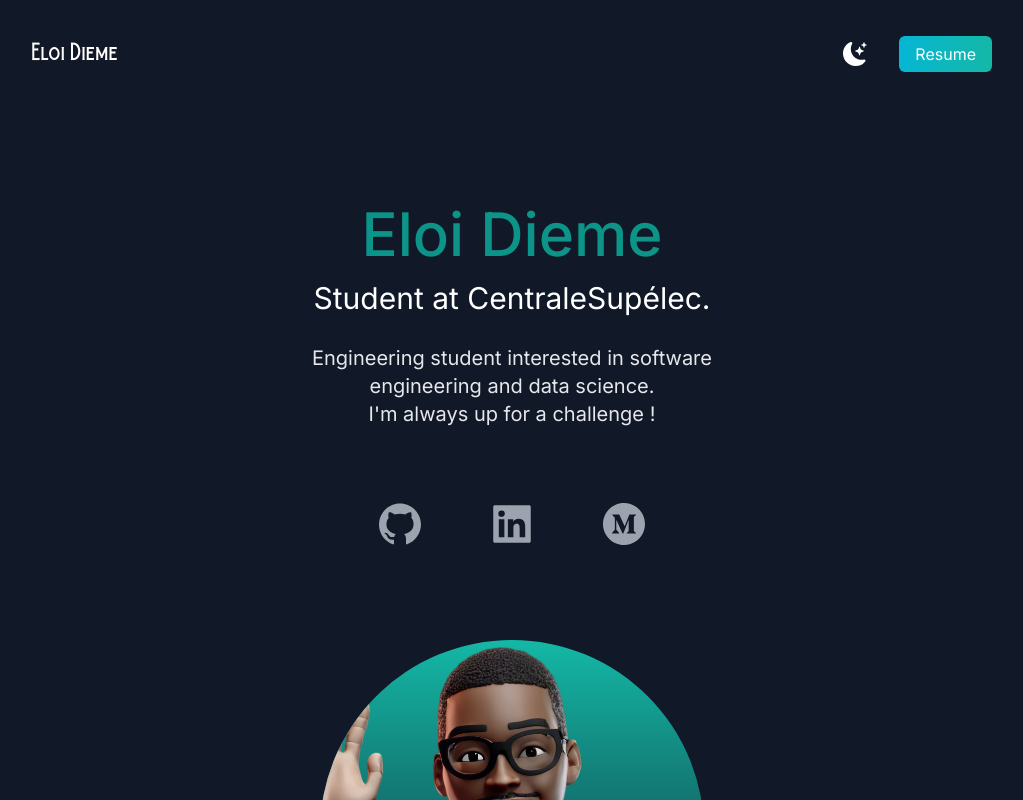
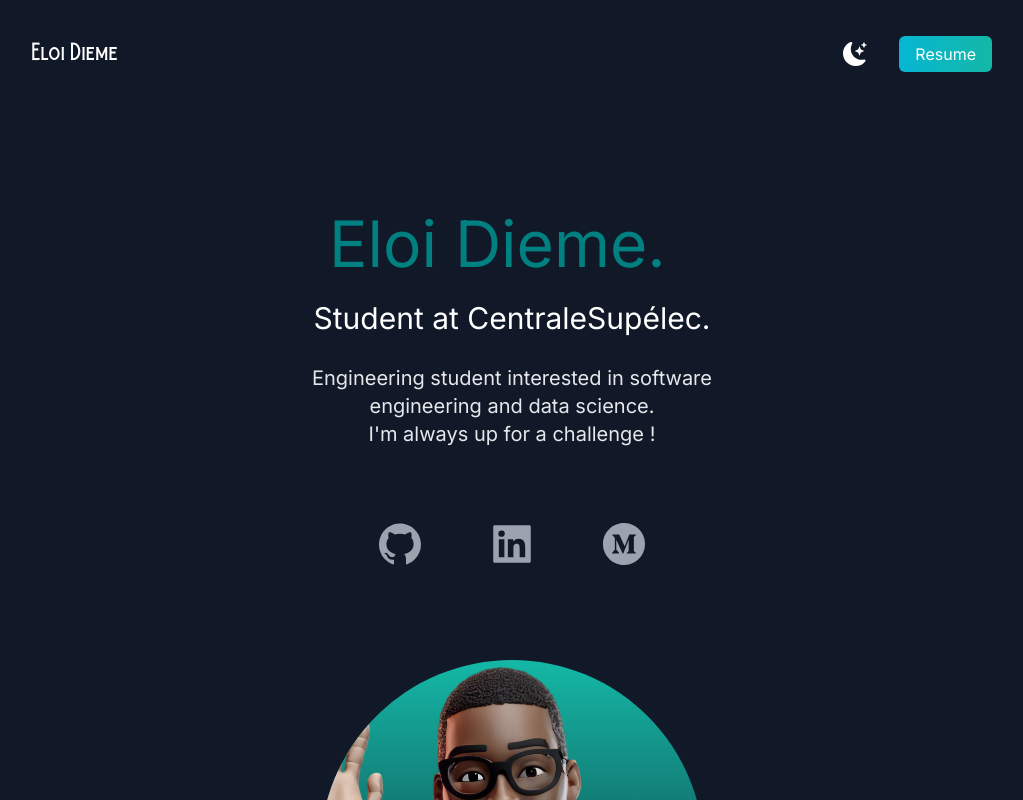
Before and after one commit to eloidieme/portfolio-website, a Next.js app: page / in a window 1280 px wide. Shown: the top 800 px of the page, without its empty margins (128-1151 px from the left). Built offline with nearby package versions, Linux system fonts and the light colour scheme.

Commit message:
working website, some links missing

```diff
--- a/app/globals.css
+++ b/app/globals.css
@@ -22,3 +22,26 @@ a {
   font-family: "burtons";
   src: url('../public/Burtons.otf');
 }
+
+.console-container {
+  font-size: 4em;
+  text-align: center;
+  width: 600px;
+  display: block;
+  top: 0;
+  bottom: 0;
+  left: 0;
+  right: 0;
+  margin: auto;
+}
+
+.console-underscore {
+  display: inline-block;
+  position: relative;
+  top: -0.14em;
+  left: 10px;
+}
+
+.hidden {
+  opacity: 0;
+}
--- a/app/page.js
+++ b/app/page.js
@@ -16,53 +16,40 @@ import al from "../public/al.png";
 import fs from "../public/fs.png";
 import abm from "../public/abm.png";
 import lru from "../public/lru.png";
-import { useState, useEffect } from "react";
+import React, { useState, useEffect } from "react";
 
 export default function Home() {
-  const titleText = "Eloi Dieme"; // Your title
-  const [animatedTitle, setAnimatedTitle] = useState([]);
   const [darkMode, setDarkMode] = useState(true);
 
   useEffect(() => {
-    // Initialize the title with each letter in an object including its animation state
-    const letters = titleText.split('').map(letter => ({
-      letter,
-      isAnimating: false,
-    }));
+    const consoleText = (words, id, colors) => {
+      let visible = true;
+      const con = document.getElementById('console');
+      let letterCount = 0;
+      let x = 1;
+      const target = document.getElementById(id);
+      target.setAttribute('style', `color: ${colors[0]}`);
+      let wordIndex = 0; // Track the current word
 
-    setAnimatedTitle(letters);
+      // Start displaying the letters
+      const interval = setInterval(() => {
+        if (letterCount === words[wordIndex].length + 1) {
+          clearInterval(interval); // Stop the interval when the word is fully displayed
+        } else {
+          target.innerHTML = words[wordIndex].substring(0, letterCount);
+          letterCount += x;
+        }
+      }, 120);
 
-    const animateLetter = (index) => {
-      if (index < 0 || index >= letters.length) {
-        // Animation complete; ensure the last letter is also teal
-        return;
-      }
-
-      // Animate the current letter to orange and then back to teal
-      setAnimatedTitle(current => current.map((item, idx) => ({
-        ...item,
-        isAnimating: idx === index,
-      })));
-
-      // Wait for a moment before turning the letter back to teal
-      setTimeout(() => {
-        setAnimatedTitle(current => current.map((item, idx) => ({
-          ...item,
-          // Turn the letter back to teal after it's been orange
-          isAnimating: false,
-        })));
-
-        // Proceed to animate the next letter after a short delay
-        setTimeout(() => {
-          animateLetter(index + 1);
-        }, 100); // Adjust this delay as needed
-      }, 200); // This is the time the letter stays orange before going back to teal
+      // Keep the underscore blinking indefinitely
+      setInterval(() => {
+        con.className = visible ? 'console-underscore hidden' : 'console-underscore text-black dark:text-white';
+        visible = !visible;
+      }, 400);
     };
 
-    // Start animating the first letter
-    animateLetter(0);
-
-  }, [titleText]);
+    consoleText(['Eloi Dieme.'], 'text', ['teal']);
+  }, []);
 
   return (
     <div className={darkMode ? "dark" : ""}>
@@ -94,16 +81,18 @@ export default function Home() {
             </ul>
           </nav>
           <div className="text-center p-10">
-          <h2 className="text-5xl py-2 font-medium md:text-6xl">
-        {animatedTitle.map((item, index) => (
-          <span
-            key={index}
-            className={`transition-colors duration-200 ${item.isAnimating ? 'text-orange-500' : 'text-teal-600'}`}
-          >
-            {item.letter}
-          </span>
-        ))}
-      </h2>
+            <div>
+              <div className="console-container">
+                <span id="text"></span>
+                <div
+                  className="console-underscore text-black dark:text-white"
+                  id="console"
+                >
+                  &#95;
+                </div>
+              </div>
+            </div>
+
             <h3 className="text-2xl py-2 md:text-3xl dark:text-white">
               Student at CentraleSupélec.
             </h3>
@@ -120,7 +109,7 @@ export default function Home() {
             <a href="https://www.linkedin.com/in/eloi-dieme">
               <AiFillLinkedin />
             </a>
-            <a href="https://www.medium.com">
+            <a href="https://medium.com/@eloidieme">
               <AiFillMediumCircle />
             </a>
           </div>
@@ -173,7 +162,7 @@ export default function Home() {
             </p>
             <div className="mt-4">
               <a
-                href="https://dev.to/yourusername"
+                href="https://medium.com/@eloidieme"
                 className="inline-flex items-center text-teal-500 hover:text-teal-600"
               >
                 See more blog posts by me
@@ -220,8 +209,8 @@ export default function Home() {
                   href="#"
                   class="block text-center text-white px-4 py-2 rounded-md relative overflow-hidden"
                 >
-                  <div class="absolute inset-0 bg-gradient-to-r from-cyan-500 to-teal-500 group-hover:opacity-0 transition-opacity duration-500"></div>
-                  <div class="absolute inset-0 bg-gradient-to-r from-orange-500 to-red-500 opacity-0 group-hover:opacity-100 transition-opacity duration-500"></div>
+                  <div class="absolute inset-0 bg-gradient-to-r from-cyan-500 to-teal-500 group-hover:opacity-0 transition-opacity duration-300"></div>
+                  <div class="absolute inset-0 bg-gradient-to-r from-orange-500 to-red-500 opacity-0 group-hover:opacity-100 transition-opacity duration-300"></div>
                   <span class="relative z-10">Read on Medium</span>
                 </a>
               </div>
@@ -246,8 +235,8 @@ export default function Home() {
                   href="#"
                   class="block text-center text-white px-4 py-2 rounded-md relative overflow-hidden"
                 >
-                  <div class="absolute inset-0 bg-gradient-to-r from-cyan-500 to-teal-500 group-hover:opacity-0 transition-opacity duration-500"></div>
-                  <div class="absolute inset-0 bg-gradient-to-r from-orange-500 to-red-500 opacity-0 group-hover:opacity-100 transition-opacity duration-500"></div>
+                  <div class="absolute inset-0 bg-gradient-to-r from-cyan-500 to-teal-500 group-hover:opacity-0 transition-opacity duration-300"></div>
+                  <div class="absolute inset-0 bg-gradient-to-r from-orange-500 to-red-500 opacity-0 group-hover:opacity-100 transition-opacity duration-300"></div>
                   <span class="relative z-10">Read on Medium</span>
                 </a>
               </div>
@@ -277,8 +266,8 @@ export default function Home() {
                   href="#"
                   class="block text-center text-white px-4 py-2 rounded-md relative overflow-hidden"
                 >
-                  <div class="absolute inset-0 bg-gradient-to-r from-cyan-500 to-teal-500 group-hover:opacity-0 transition-opacity duration-500"></div>
-                  <div class="absolute inset-0 bg-gradient-to-r from-orange-500 to-red-500 opacity-0 group-hover:opacity-100 transition-opacity duration-500"></div>
+                  <div class="absolute inset-0 bg-gradient-to-r from-cyan-500 to-teal-500 group-hover:opacity-0 transition-opacity duration-300"></div>
+                  <div class="absolute inset-0 bg-gradient-to-r from-orange-500 to-red-500 opacity-0 group-hover:opacity-100 transition-opacity duration-300"></div>
                   <span class="relative z-10">Read on Medium</span>
                 </a>
               </div>
@@ -300,7 +289,7 @@ export default function Home() {
             </p>
             <div className="mt-4">
               <a
-                href="https://dev.to/yourusername"
+                href="https://github.com/eloidieme"
                 className="inline-flex items-center text-teal-500 hover:text-teal-600"
               >
                 See more projects by me
@@ -323,7 +312,7 @@ export default function Home() {
           </div>
           <div className="flex flex-col gap-10 py-10 lg:flex-row lg:flex-wrap">
             <a
-              href="your-link-here-for-img1"
+              href="https://github.com/eloidieme/Localisation-Acoustique"
               className="basis-1/3 flex-1 relative group block"
             >
               <Image
@@ -341,7 +330,7 @@ export default function Home() {
               </div>
             </a>
             <a
-              href="your-link-here-for-img1"
+              href="https://github.com/eloidieme/Agent-Based-Modeling"
               className="basis-1/3 flex-1 relative group block"
             >
               <Image
@@ -359,7 +348,7 @@ export default function Home() {
               </div>
             </a>
             <a
-              href="your-link-here-for-img1"
+              href="https://github.com/eloidieme/ML-Cancer-App"
               className="basis-1/3 flex-1 relative group block"
             >
               <Image
@@ -377,7 +366,7 @@ export default function Home() {
               </div>
             </a>
             <a
-              href="your-link-here-for-img1"
+              href="hhttps://github.com/eloidieme/LRU-Cache"
               className="basis-1/3 flex-1 relative group block"
             >
               <Image
```
